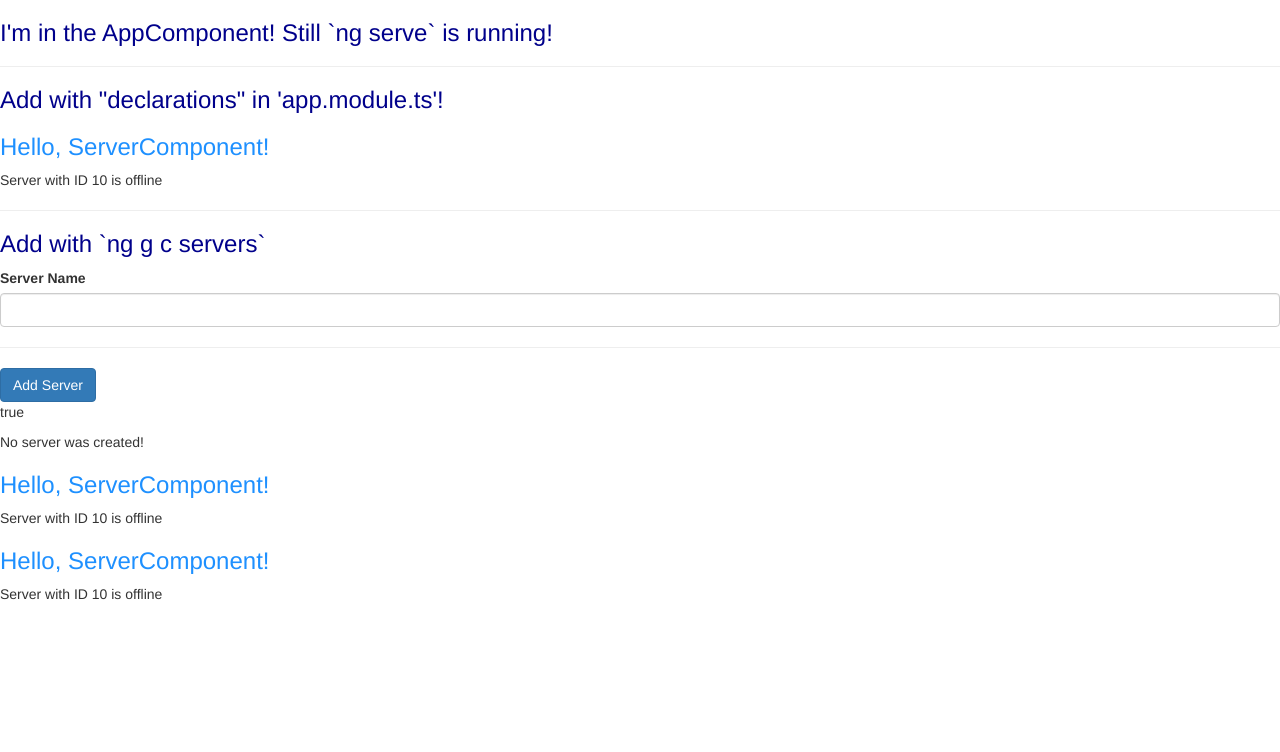
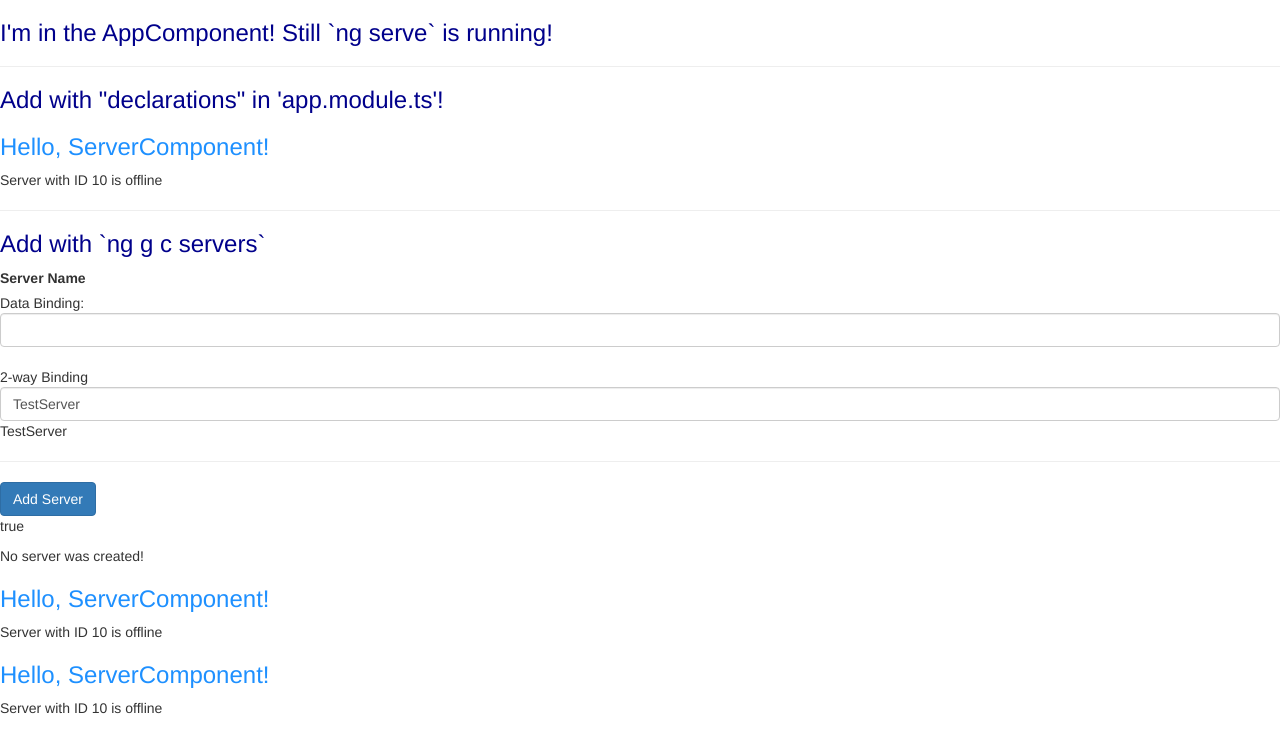
Before and after one commit to devJRL/CodeLab-Angular-Basic, an Angular app: page / in a window 1280 px wide. Shown: the top 752 px of the page. Built offline with nearby package versions, Linux system fonts and the light colour scheme.

Commit message:
2-way Data binding

```diff
--- a/src/app/servers/servers.component.html
+++ b/src/app/servers/servers.component.html
@@ -1,10 +1,17 @@
 <label>Server Name</label>
-<input
+<br>
+Data Binding: <input
   type="text"
   class="form-control"
   (input)="onUpdateServerName($event)"/>
-<p> {{ serverName }} </p>
-  <hr>
+<br>
+ 2-way Binding <input
+  type="text"
+  class="form-control"
+  [(ngModel)]="serverName"/>
+  <!-- (input)="onUpdateServerName($event)"/> -->
+ <p> {{ serverName }} </p>
+<hr>
 <button
   class="btn btn-primary"
   [disabled]="!allowNewServer"
--- a/src/app/servers/servers.component.ts
+++ b/src/app/servers/servers.component.ts
@@ -21,7 +21,7 @@ export class ServersComponent implements OnInit {
 
   allowNewServer: boolean = false;
   serverCreationStatus: String = 'No server was created!';
-  serverName = '';
+  serverName = 'TestServer';
 
   constructor() {
     setTimeout(() => {
@@ -33,7 +33,7 @@ export class ServersComponent implements OnInit {
   }
 
   onCreateServer() {
-    this.serverCreationStatus = 'Server was created!';
+    this.serverCreationStatus = 'Server was created! Name is ' + this.serverName;
   }
 
   onUpdateServerName(event: any) {
```
